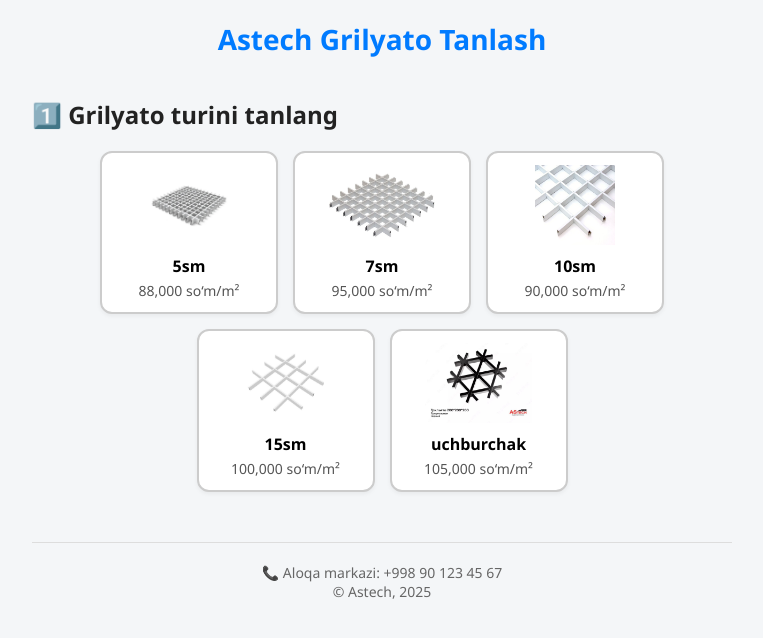
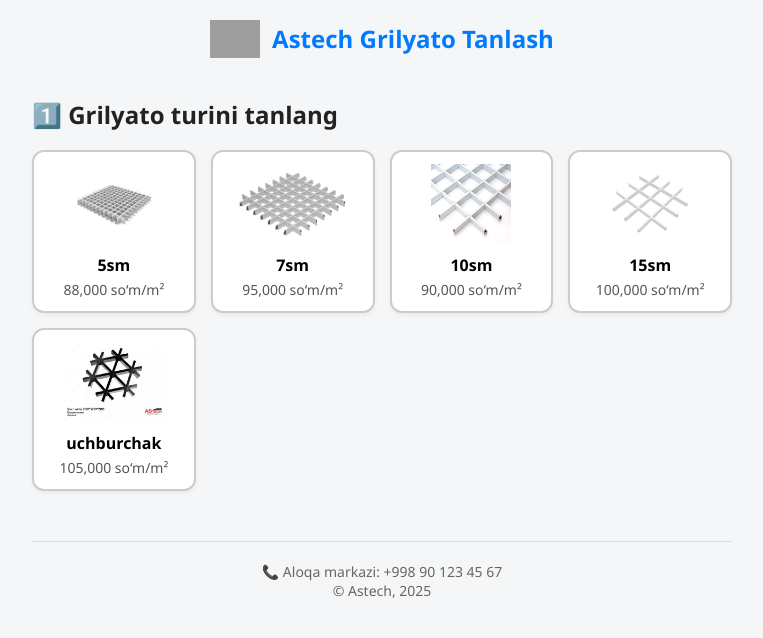
Before and after one commit to Ibrohim0200/Astech, a plain HTML site: page index.html in a window 1280 px wide. Shown: the whole page, without its empty margins (258-1021 px from the left). Drawn offline with Linux system fonts and the light colour scheme; grey boxes are pictures that could not be loaded.

Commit message:
Update index.html

```diff
--- a/index.html
+++ b/index.html
@@ -18,8 +18,20 @@
       margin-bottom: 30px;
     }
 
+    .header-content {
+      display: flex;
+      align-items: center;
+      justify-content: center;
+      gap: 12px;
+    }
+
+    .logo {
+      width: 50px;
+      height: auto;
+    }
+
     header h1 {
-      font-size: 28px;
+      font-size: 24px;
       color: #007bff;
       margin: 0;
     }
@@ -30,17 +42,15 @@
     }
 
     .grid {
-      display: flex;
-      flex-wrap: wrap;
+      display: grid;
+      grid-template-columns: repeat(auto-fit, minmax(150px, 1fr));
       gap: 15px;
-      justify-content: center;
     }
 
     .card {
       border: 2px solid #ccc;
       border-radius: 12px;
       padding: 12px;
-      width: 150px;
       text-align: center;
       background: white;
       cursor: pointer;
@@ -65,12 +75,12 @@
       margin-bottom: 5px;
     }
 
-    .card div.name {
+    .card .name {
       font-weight: bold;
       margin-bottom: 4px;
     }
 
-    .card div.price {
+    .card .price {
       font-size: 14px;
       color: #555;
     }
@@ -135,7 +145,10 @@
 <body>
 
   <header>
-    <h1>Astech Grilyato Tanlash</h1>
+    <div class="header-content">
+      <img src="https://astech.uz/thumb/2/xVW_N4JX4i-B8pU_6aysfw/153c/d/logo_05_01_c.png" alt="Astech Logo" class="logo" />
+      <h1>Astech Grilyato Tanlash</h1>
+    </div>
   </header>
 
   <h2>1️⃣ Grilyato turini tanlang</h2>
@@ -148,7 +161,7 @@
 
   <div id="calcSection" class="hidden">
     <h2>3️⃣ Maydonni kiriting (m²)</h2>
-    <input type="number" id="areaInput" placeholder="Masalan: 12" min="1" />
+    <input type="number" id="areaInput" placeholder="m²" min="1" />
     <div class="result" id="totalResult">Jami narx: -</div>
   </div>
 
```
